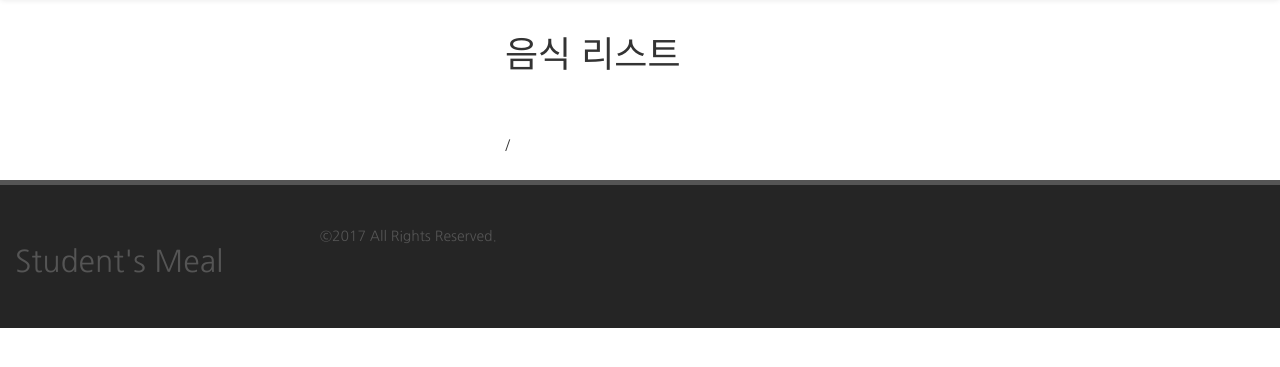
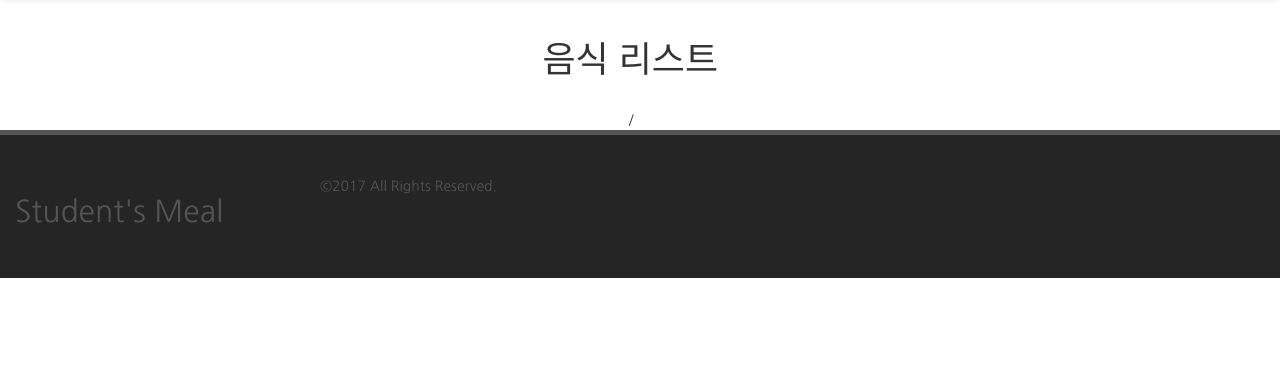
Before and after one commit to jupiny/MIDASChallenge2017, a Django app: template midas_web_solution/templates/food/list.html in a window 1280 px wide. Shown: the part 52-419 px from the top of the page. Run offline with Django 3.2, Linux system fonts and the light colour scheme; the template is opened without the code that fills it, so the values that code supplies are empty; some libraries are stand-ins or nearby versions.

Commit message:
[ysKim] 음식 list ui 수정2

```diff
--- a/midas_web_solution/templates/food/list.html
+++ b/midas_web_solution/templates/food/list.html
@@ -1,14 +1,13 @@
 {% extends "base.html" %}
 {% block title %}전체 음식{% endblock title %}
 {% block content %}
+    <div class="row ">
 
-    <h1 class="center-block" style="width:300px;padding:15px;">음식 리스트</h1>
-
-
-    {% for food in foods %}
-        <div class="row">
-
-            <div class="col-lg-5">
+        <div class="col-lg-5 col-lg-offset-3">
+        <div class="col-lg-offset-5">
+            <h1 class="center-block" >음식 리스트</h1>
+        </div>
+            {% for food in foods %}
                 <div class="media">
                     <a class="pull-left" href="#">
                         <img class="media-object dp img-circle" src="{{ food.image_url }}"
@@ -16,34 +15,32 @@
                     </a>
                     <div class="media-body">
                         <h4 class="media-heading">
-                            <a href="{%  url 'food:detail' pk=food.id %}">{{ food.name }}</a>
+                            <a href="{% url 'food:detail' pk=food.id %}">{{ food.name }}</a>
                             <small> {% if food.food_type == 1 %}
                                 주식
-                                {% elif food.food_type == 2%}
+                            {% elif food.food_type == 2 %}
                                 국
-                                {% elif food.food_type == 3%}
+                            {% elif food.food_type == 3 %}
                                 반찬
-                                {% elif food.food_type == 4%}
+                            {% elif food.food_type == 4 %}
                                 디저트
-                                {% endif%}</small>
+                            {% endif %}</small>
                         </h4>
                         <h5>Software Developer at <a href="http://gridle.in">Gridle.in</a></h5>
                         <hr style="margin:8px auto">
 
-                        <span class="label label-default"><a href="{% url "food:edit" pk=food.id %}">수정</a></span>
-                        <span class="label label-default"><a href="{% url "food:delete" pk=food.id %}">삭제</a></span>
+                        <span class="label label-success"><a style="color:white"
+                                                             href="{% url "food:edit" pk=food.id %}">수정</a></span>
+                        <span class="label label-danger"><a style="color:white"
+                                                            href="{% url "food:delete" pk=food.id %}">삭제</a></span>
                     </div>
                 </div>
-            </div>
-        </div>
-        <br/>
-    {% endfor %}
+            {% endfor %}
 
-    <br/>
+            <br/>
 
-    <div>
-        <p>
-    <span class="center-block" style="width:300px;padding:15px;">
+            <div class="col-lg-offset-7">
+    <span class="center-block">
         {% if page_obj.has_previous %}
             <a href="?page={{ page_obj.previous_page_number }}">
                 <span class="glyphicon glyphicon-chevron-left" style="font-size:1.3em;"></span>
@@ -58,7 +55,8 @@
             </a>
         {% endif %}
     </span>
-        </p>
+            </div>
+        </div>
     </div>
 
 {% endblock content %}
```
